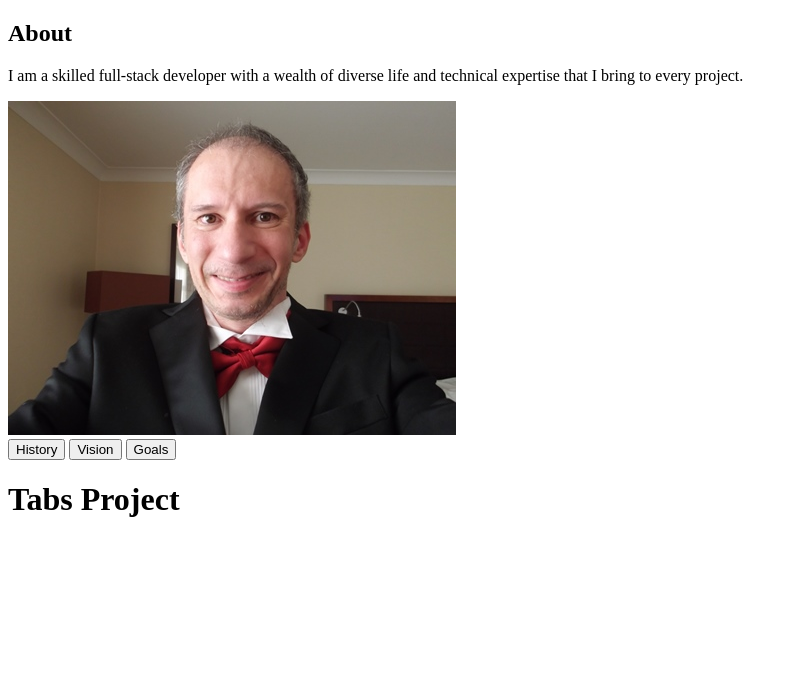
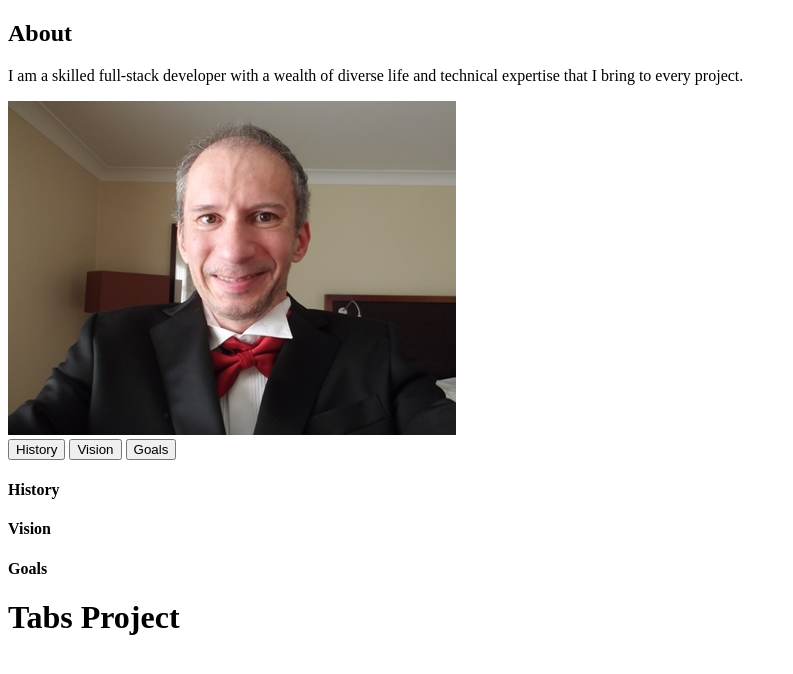
Before and after one commit to derektypist/tabs-project, a plain HTML site: page index.html in a window 1280 px wide. Shown: the whole page, without its empty margins (0-793 px from the left). Drawn offline with Linux system fonts and the light colour scheme.

Commit message:
Updated about-content class at index.html

```diff
--- a/index.html
+++ b/index.html
@@ -28,7 +28,20 @@
 
         </article>
         <article class="about-content">
+            <!-- Single Item for History -->
+            <div class="content active" id="history">
+                <h4>History</h4>
+            </div>
 
+            <!-- Single Item for Vision -->
+            <div class="content active" id="vision">
+                <h4>Vision</h4>
+            </div>
+
+            <!-- Single Item for Goals -->
+            <div class="content active" id="goals">
+                <h4>Goals</h4>
+            </div>
         </article>
         </div>
 
```
